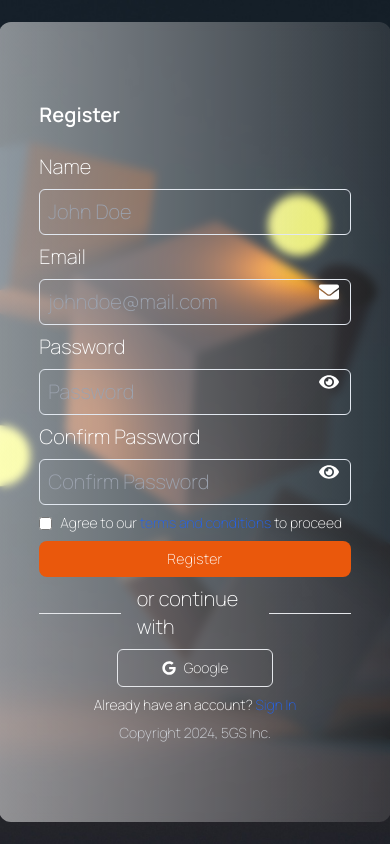
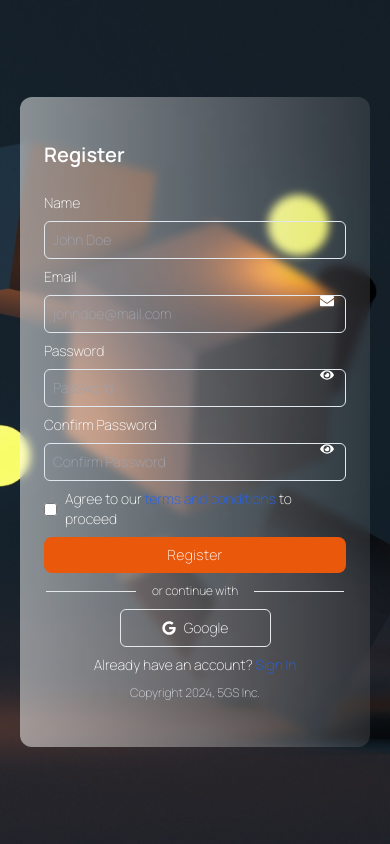
Before and after one commit to AboloreDev/5gs, a Next.js app: page /auth/SignUp in a window 390 px wide. Built offline with nearby package versions, Linux system fonts and the light colour scheme.

Commit message:
Final Changes

```diff
--- a/src/app/auth/SignIn/page.js
+++ b/src/app/auth/SignIn/page.js
@@ -62,10 +62,10 @@ export default function Page() {
     <div className=" bg-bgImage bg-no-repeat bg-cover">
       <div className="flex justify-center items-center h-screen ">
         <form
-          className="flex flex-col space-y-12 max-w-[500px] px-4 py-2 h-auto  mx-auto bg-gradient-to-r from-[#FFFFFF80] 50%,  to-[#99999933] 20% rounded-lg shadow-lg bg-opacity-10 text-white font-thin backdrop-blur-sm text-xl"
+          className="flex flex-col space-y-12 w-[300px] md:w-[500px]  px-4 py-2 h-auto  mx-auto bg-gradient-to-r from-[#FFFFFF80] 50%,  to-[#99999933] 20% rounded-lg shadow-lg bg-opacity-10 text-white font-thin backdrop-blur-sm text-xl"
           onSubmit={formik.handleSubmit}
         >
-          <div className="text-xl text-center">Sign in</div>
+          <div className="text-xl text-center font-bold">Sign in</div>
 
           <div className="flex flex-col space-y-4 text-sm">
             {/* Email Field */}
@@ -134,10 +134,10 @@ export default function Page() {
             </div>
 
             {/* Continue with Google */}
-            <div className="flex justify-center items-center space-x-4">
-              <hr className="w-[100px]" />
-              <p>or continue with</p>
-              <hr className="w-[100px]" />
+            <div className="flex justify-center items-center space-x-2">
+              <hr className="w-[90px]" />
+              <p className="text-[10px]">or continue with</p>
+              <hr className="w-[90px]" />
             </div>
 
             <button className="flex justify-center items-center text-center border-2 w-1/2 mx-auto p-2 rounded-lg bg-transparent text-white font-thin relative sm:w-full">
--- a/src/app/auth/SignUp/page.js
+++ b/src/app/auth/SignUp/page.js
@@ -51,17 +51,19 @@ const SignUpPage = () => {
 
   return (
     <div className=" bg-bgImage bg-no-repeat bg-cover bg-center">
-      <div className="flex justify-center items-center h-screen">
-        <div className="flex flex-col mx-auto bg-gradient-to-r from-[#FFFFFF80] 50%, to-[#99999933] 20% justify-center items-start px-10 py-2 space-y-2 w-[500px] h-[800px] backdrop-blur-sm text-xl font-thin text-white rounded-xl">
+      <div className="flex justify-center items-center min-h-screen">
+        <div className="flex flex-col mx-auto bg-gradient-to-r from-[#FFFFFF80] 50%, to-[#99999933] 20% justify-center items-start px-6 py-2 space-y-2 w-[350px] sm:w-[500px] h-[650px] sm:h-[800px] backdrop-blur-sm text-xl font-thin text-white rounded-xl">
           <h2 className="text-xl font-semibold text-center mb-4">Register</h2>
 
           <form
             onSubmit={formik.handleSubmit}
-            className="w-full flex flex-col space-y-2"
+            className="w-full flex text-sm sm:text-lg lg:text-xl flex-col space-y-2"
           >
             {/* Name Field */}
             <div className="flex flex-col space-y-2">
-              <label htmlFor="name">Name</label>
+              <label htmlFor="name" className="text-sm">
+                Name
+              </label>
               <div className="relative mb-4">
                 <input
                   type="text"
@@ -206,10 +208,10 @@ const SignUpPage = () => {
             </button>
 
             {/* Continue with Google */}
-            <div className="flex text-xl justify-center items-center space-x-4">
-              <hr className="w-[100px]" />
-              <p>or continue with</p>
-              <hr className="w-[100px]" />
+            <div className="flex text-sm sm:text-lg justify-center items-center space-x-4">
+              <hr className="w-[90px]" />
+              <p className="text-[12px]">or continue with</p>
+              <hr className="w-[90px]" />
             </div>
 
             <div className="flex items-center justify-center mb-4">
@@ -227,7 +229,7 @@ const SignUpPage = () => {
             </p>
 
             {/* Footer */}
-            <div className="text-gray-300 text-sm text-center">
+            <div className="text-gray-300 text-[12px] text-center">
               Copyright 2024, 5GS Inc.
             </div>
           </form>
--- a/src/app/dashboard/appointment/page.js
+++ b/src/app/dashboard/appointment/page.js
@@ -12,7 +12,7 @@ const Appointment = () => {
       </div>
 
       {/* Main Layout */}
-      <div className="p-1 sm:p-4 flex flex-col xl:grid xl:grid-cols-[auto_400px] gap-4 h-[650px] md:h-screen overflow-y-auto">
+      <div className="p-1 sm:p-4 flex flex-col xl:grid xl:grid-cols-[auto_400px] gap-4 h-[600px] md:h-screen overflow-y-auto">
         {/* Content Section */}
         <AppointmentContent />
 
```
